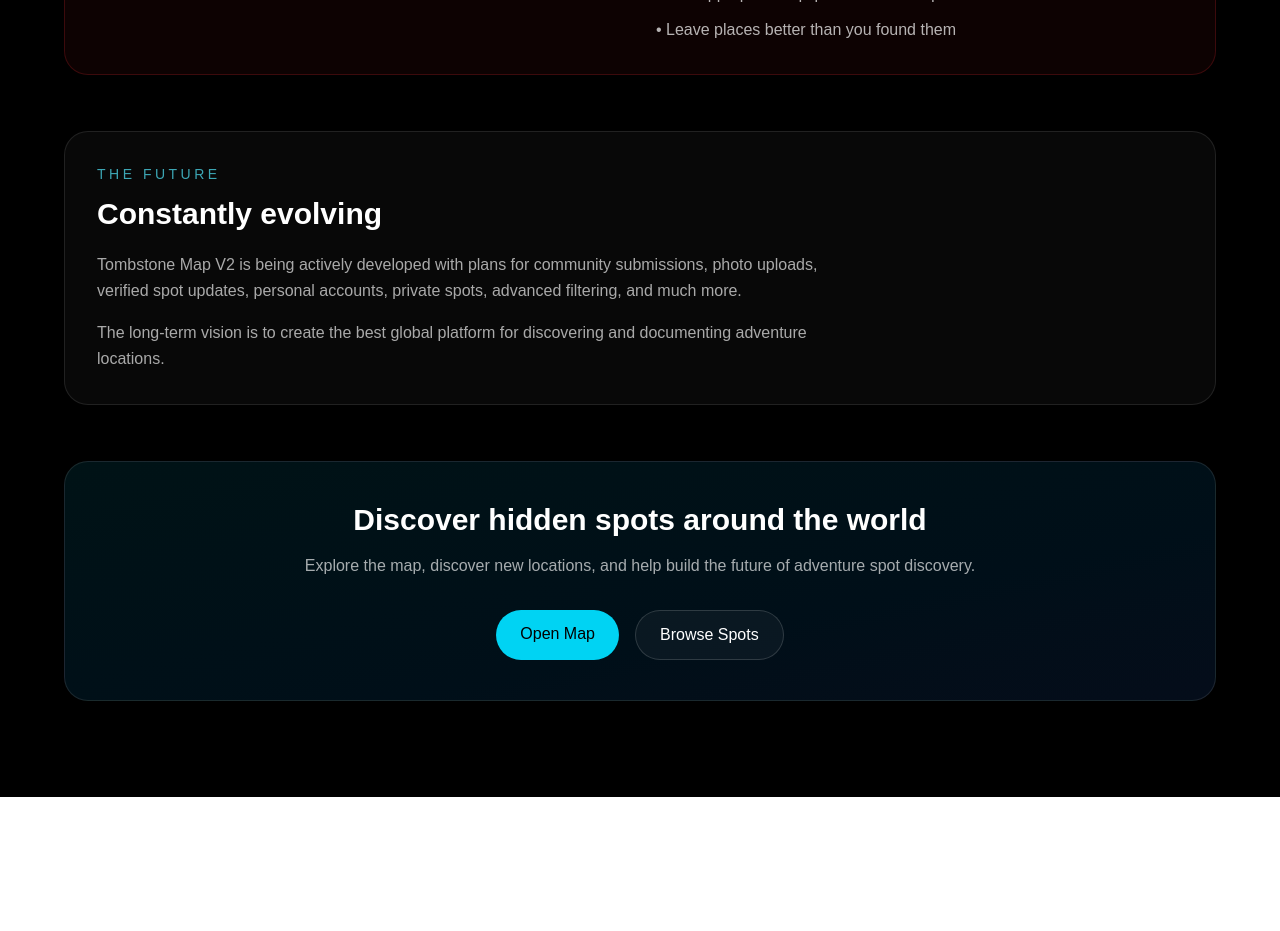
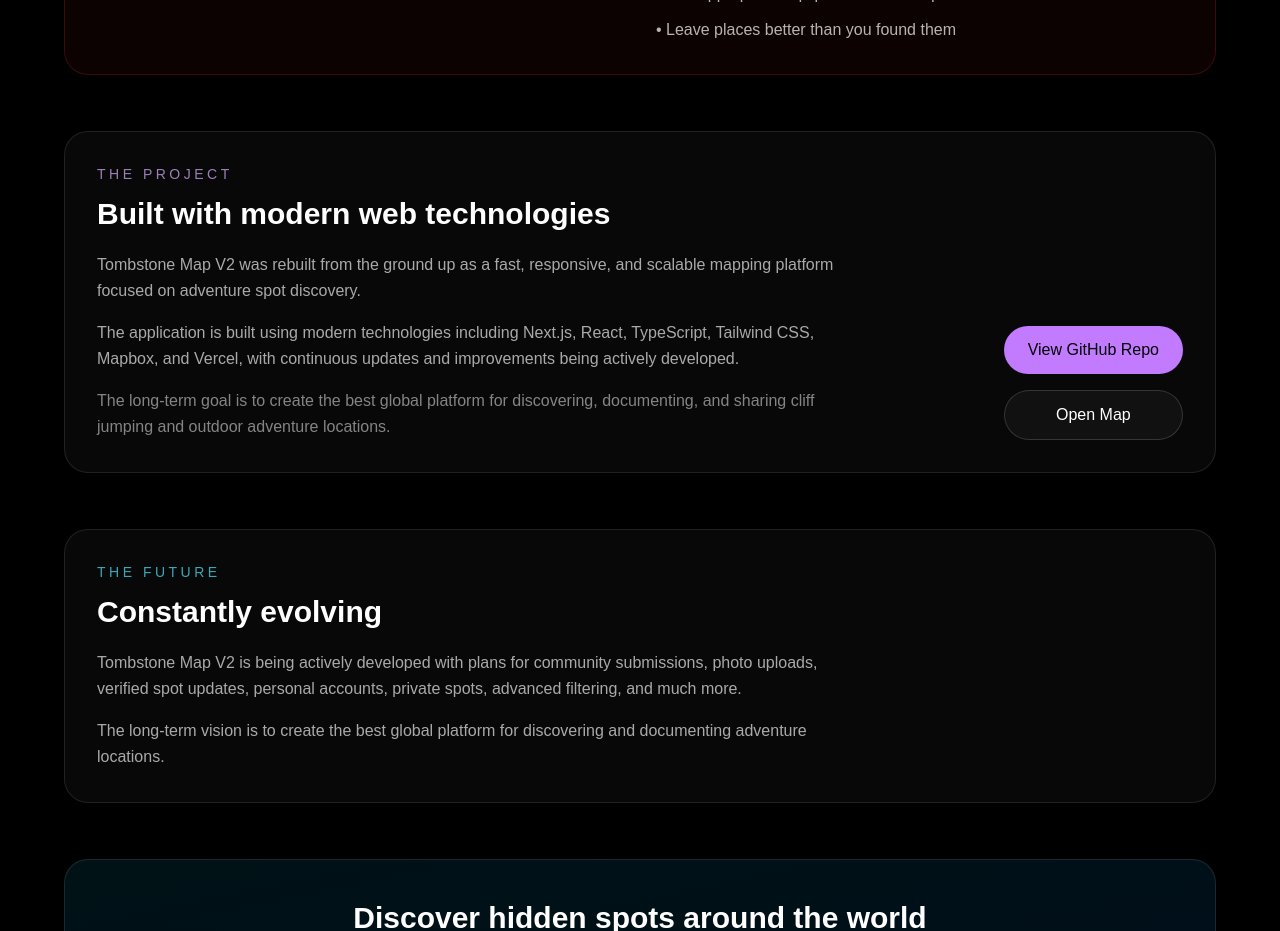
Before and after one commit to dyls-03/tombstonemap-v2, a Next.js app: page /about in a window 1280 px wide. Shown: the part 1640-2571 px from the top of the page. Before the commit the page ends 2437 px from the top, so only its background shows below. Built offline with nearby package versions, Linux system fonts and the light colour scheme.

Commit message:
#4: Added tech section

```diff
--- a/app/about/page.tsx
+++ b/app/about/page.tsx
@@ -181,6 +181,57 @@
           </div>
         </section>
 
+        {/* TECH / PROJECT */}
+        <section className="mt-14 rounded-3xl border border-white/10 bg-white/[0.03] p-8 backdrop-blur-xl">
+          <div className="flex flex-col gap-8 md:flex-row md:items-end md:justify-between">
+            <div>
+              <p className="text-sm uppercase tracking-[0.25em] text-purple-300/70">
+                The Project
+              </p>
+
+              <h2 className="mt-3 text-3xl font-semibold">
+                Built with modern web technologies
+              </h2>
+
+              <p className="mt-5 max-w-3xl leading-relaxed text-white/65">
+                Tombstone Map V2 was rebuilt from the ground up as a fast,
+                responsive, and scalable mapping platform focused on adventure
+                spot discovery.
+              </p>
+
+              <p className="mt-4 max-w-3xl leading-relaxed text-white/65">
+                The application is built using modern technologies including
+                Next.js, React, TypeScript, Tailwind CSS, Mapbox, and Vercel,
+                with continuous updates and improvements being actively developed.
+              </p>
+
+              <p className="mt-4 max-w-3xl leading-relaxed text-white/50">
+                The long-term goal is to create the best global platform for
+                discovering, documenting, and sharing cliff jumping and outdoor
+                adventure locations.
+              </p>
+            </div>
+
+            <div className="flex shrink-0 flex-col gap-4">
+              <a
+                href="https://github.com/dyls-03/tombstonemap-v2"
+                target="_blank"
+                rel="noopener noreferrer"
+                className="rounded-full bg-purple-400 px-6 py-3 text-center font-medium text-black transition hover:bg-purple-300"
+              >
+                View GitHub Repo
+              </a>
+
+              <Link
+                href="/"
+                className="rounded-full border border-white/15 bg-white/[0.04] px-6 py-3 text-center font-medium text-white transition hover:bg-white/[0.08]"
+              >
+                Open Map
+              </Link>
+            </div>
+          </div>
+        </section>
+
         {/* FUTURE */}
         <section className="mt-14 rounded-3xl border border-white/10 bg-white/[0.03] p-8 backdrop-blur-xl">
           <p className="text-sm uppercase tracking-[0.25em] text-cyan-300/70">
```
